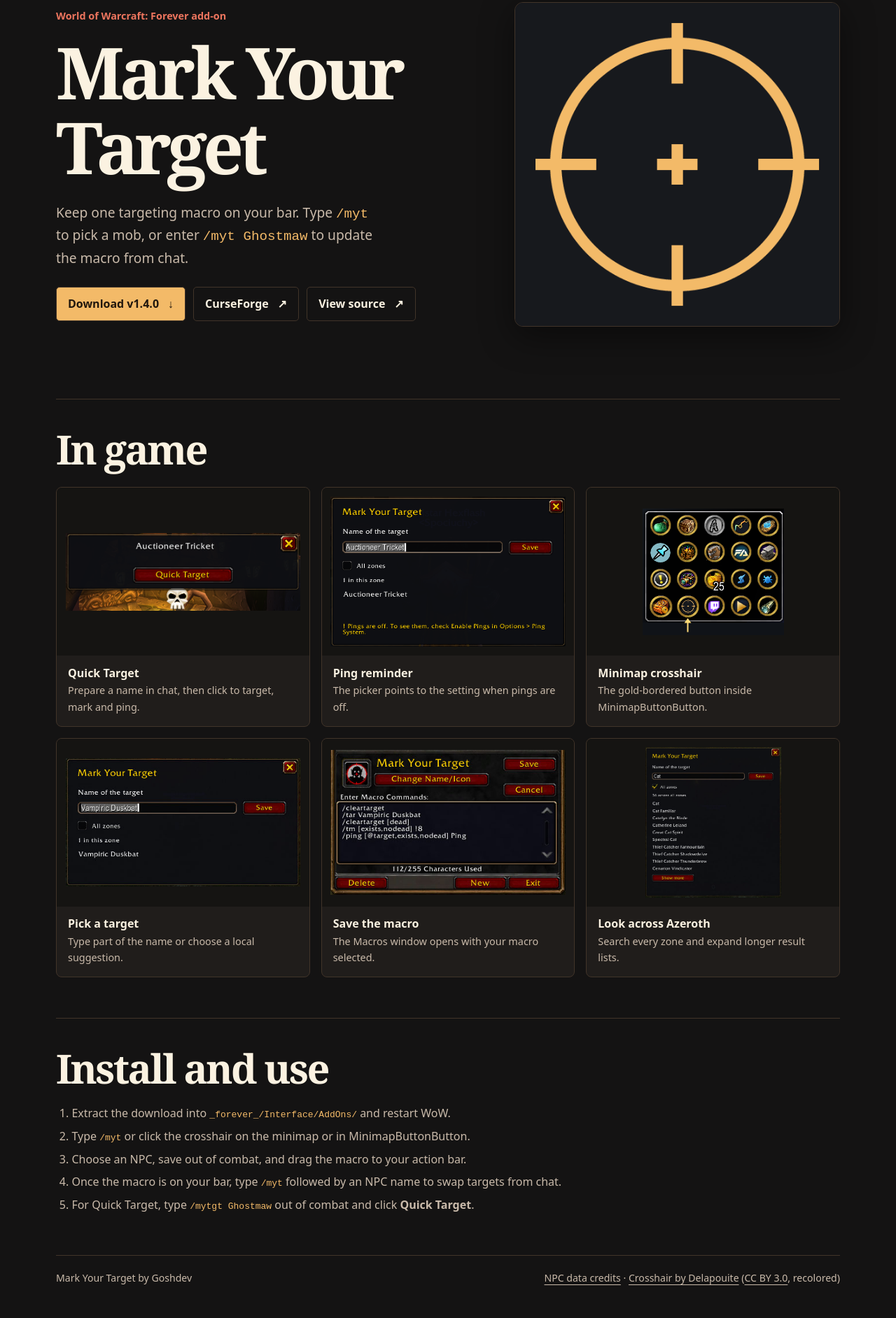
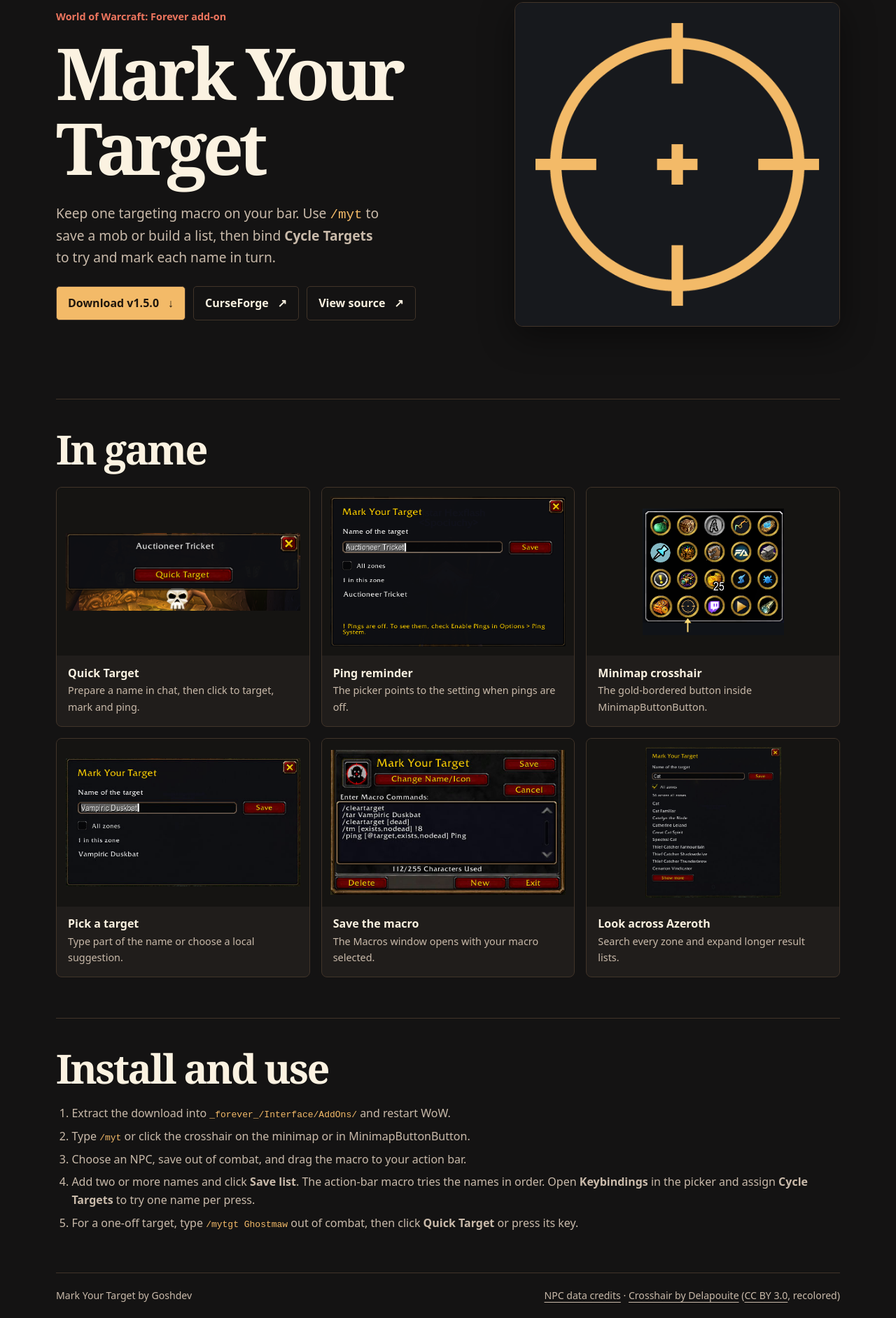
Before and after one commit to grzelu1301/mark-your-target, a plain HTML site: page docs/index.html in a window 1280 px wide. Shown: the part 168-2052 px from the top of the page at 70% size. Before the commit the page ends 2027 px from the top, so only its background shows below. Drawn offline with Linux system fonts and the light colour scheme.

Commit message:
Release Mark Your Target v1.5.0

```diff
--- a/Bindings.xml
+++ b/Bindings.xml
@@ -1,3 +1,4 @@
 <Bindings>
-    <Binding name="CLICK MarkYourTargetQuickButton:LeftButton" header="MARKYOURTARGET" category="ADDONS"/>
+    <Binding name="CLICK MarkYourTargetQuickButton:LeftButton" category="Mark Your Target"/>
+    <Binding name="CLICK MarkYourTargetCycleButton:LeftButton" category="Mark Your Target"/>
 </Bindings>
--- a/docs/index.html
+++ b/docs/index.html
@@ -24,9 +24,9 @@
             <div>
                 <p class="platform">World of Warcraft: Forever add-on</p>
                 <h1 id="title">Mark Your<br>Target</h1>
-                <p class="intro">Keep one targeting macro on your bar. Type <code>/myt</code> to pick a mob, or enter <code>/myt Ghostmaw</code> to update the macro from chat.</p>
+                <p class="intro">Keep one targeting macro on your bar. Use <code>/myt</code> to save a mob or build a list, then bind <strong>Cycle Targets</strong> to try and mark each name in turn.</p>
                 <div class="actions">
-                    <a class="button primary" href="downloads/MarkYourTarget-1.4.0.zip" download>Download v1.4.0 <span aria-hidden="true">↓</span></a>
+                    <a class="button primary" href="downloads/MarkYourTarget-1.5.0.zip" download>Download v1.5.0 <span aria-hidden="true">↓</span></a>
                     <a class="button secondary" href="https://www.curseforge.com/wow/addons/mark-your-target">CurseForge <span aria-hidden="true">↗</span></a>
                     <a class="button secondary" href="https://github.com/grzelu1301/mark-your-target">View source <span aria-hidden="true">↗</span></a>
                 </div>
@@ -68,8 +68,8 @@
                 <li>Extract the download into <code>_forever_/Interface/AddOns/</code> and restart WoW.</li>
                 <li>Type <code>/myt</code> or click the crosshair on the minimap or in MinimapButtonButton.</li>
                 <li>Choose an NPC, save out of combat, and drag the macro to your action bar.</li>
-                <li>Once the macro is on your bar, type <code>/myt</code> followed by an NPC name to swap targets from chat.</li>
-                <li>For Quick Target, type <code>/mytgt Ghostmaw</code> out of combat and click <strong>Quick Target</strong>.</li>
+                <li>Add two or more names and click <strong>Save list</strong>. The action-bar macro tries the names in order. Open <strong>Keybindings</strong> in the picker and assign <strong>Cycle Targets</strong> to try one name per press.</li>
+                <li>For a one-off target, type <code>/mytgt Ghostmaw</code> out of combat, then click <strong>Quick Target</strong> or press its key.</li>
             </ol>
         </section>
     </main>
```
Also changed, not shown: 5 other files.
